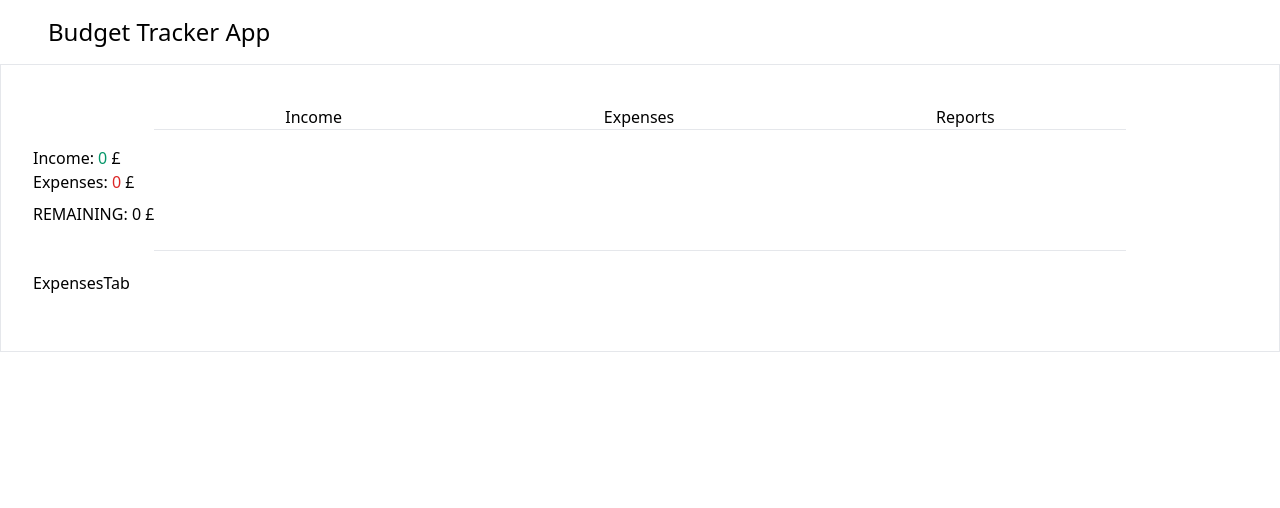
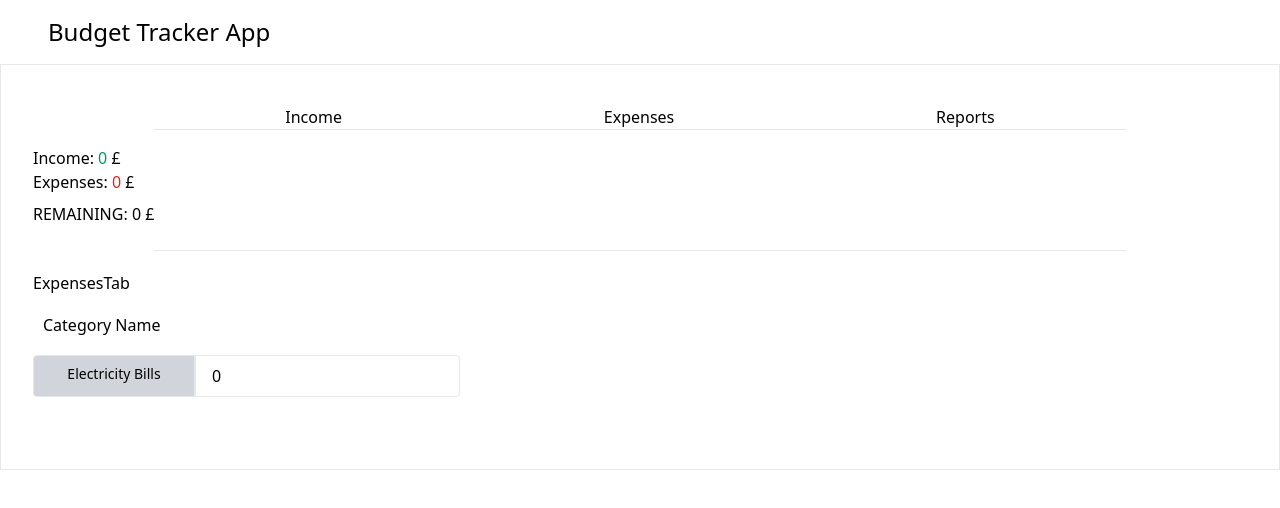
Before and after one commit to totallycrow/budget-tracker-app, a React (Create React App) app: page / in a window 1280 px wide. Both pictures are taken after a click on the button "Expenses". Shown: the top 508 px of the page. Built offline with nearby package versions, Linux system fonts and the light colour scheme.

Commit message:
rework input items to work with new state structure

```diff
--- a/src/components/ExpensesTab.js
+++ b/src/components/ExpensesTab.js
@@ -8,18 +8,20 @@ export default function ExpensesTab({
   values,
   setValues,
 }) {
-  const [state, setState] = useState("lol2");
+  const [state, setState] = useState("test");
   const test = () => alert(state);
   return (
     <div>
       ExpensesTab
-      {/* <InputCategory
+      <InputCategory
         onInputChange={onInputChange}
-        id="1752"
+        id="1844"
         type="expense"
         values={values}
         setValues={setValues}
-      /> */}
+      />
+      {/*  */}
+      {/*  */}
       {/* <div>
         {values
           .filter((value) => value.type === "expense")
--- a/src/components/InputCategory.js
+++ b/src/components/InputCategory.js
@@ -34,14 +34,14 @@ export default function InputCategory({
         </div>
       </div>
       <div className="flex items-center">
-        {/* <ItemList
+        <ItemList
           onInputChange={onInputChange}
           id={id}
           type={expense}
           description="Electricity Bills"
           values={values}
           setValues={setValues}
-        />{" "} */}
+        />{" "}
         <button className={showMenu === false ? "hidden" : "inline mb-4 px-8"}>
           -
         </button>
--- a/src/components/ItemList.js
+++ b/src/components/ItemList.js
@@ -2,8 +2,16 @@ import React from "react";
 import { useEffect, useState } from "react";
 import useLocalStorage from "../hooks/useLocalStorage";
 
-const ItemList = ({ id, onInputChange, type, label, values, setValues }) => {
-  const [inputValue, setInputValue] = useState(label, 0);
+const ItemList = ({
+  id,
+  onInputChange,
+  type,
+  label,
+  values,
+  setValues,
+  description,
+}) => {
+  const [inputValue, setInputValue] = useState(0);
 
   // useEffect(() => {
   //   onInputChange(id, inputValue, type);
@@ -12,7 +20,19 @@ const ItemList = ({ id, onInputChange, type, label, values, setValues }) => {
   // }, [inputValue]);
 
   useEffect(() => {
-    let itemListValue = [{ ...values, id: id, value: inputValue }];
+    console.log(id);
+    console.log(inputValue);
+    let itemListValue = values.map((item) => {
+      if (item.id == id) {
+        // check if not empty
+        if (inputValue === "" || inputValue < 0) {
+          return { ...item, value: 0 };
+        } else return { ...item, value: parseInt(inputValue) };
+      }
+      return item;
+    });
+    console.log("LIST ITEM: ", itemListValue);
+
     setValues(itemListValue);
   }, [inputValue]);
 
@@ -22,7 +42,7 @@ const ItemList = ({ id, onInputChange, type, label, values, setValues }) => {
       <div className="flex">
         <div></div>
         <div className="flex justify-center content-center text-sm border border-2 rounded-l px-20 py-2 bg-gray-300 whitespace-nowrap w-2 ">
-          <div className="">{label}</div>
+          <div className="">{description}</div>
         </div>
         <input
           name="field_name"
```
